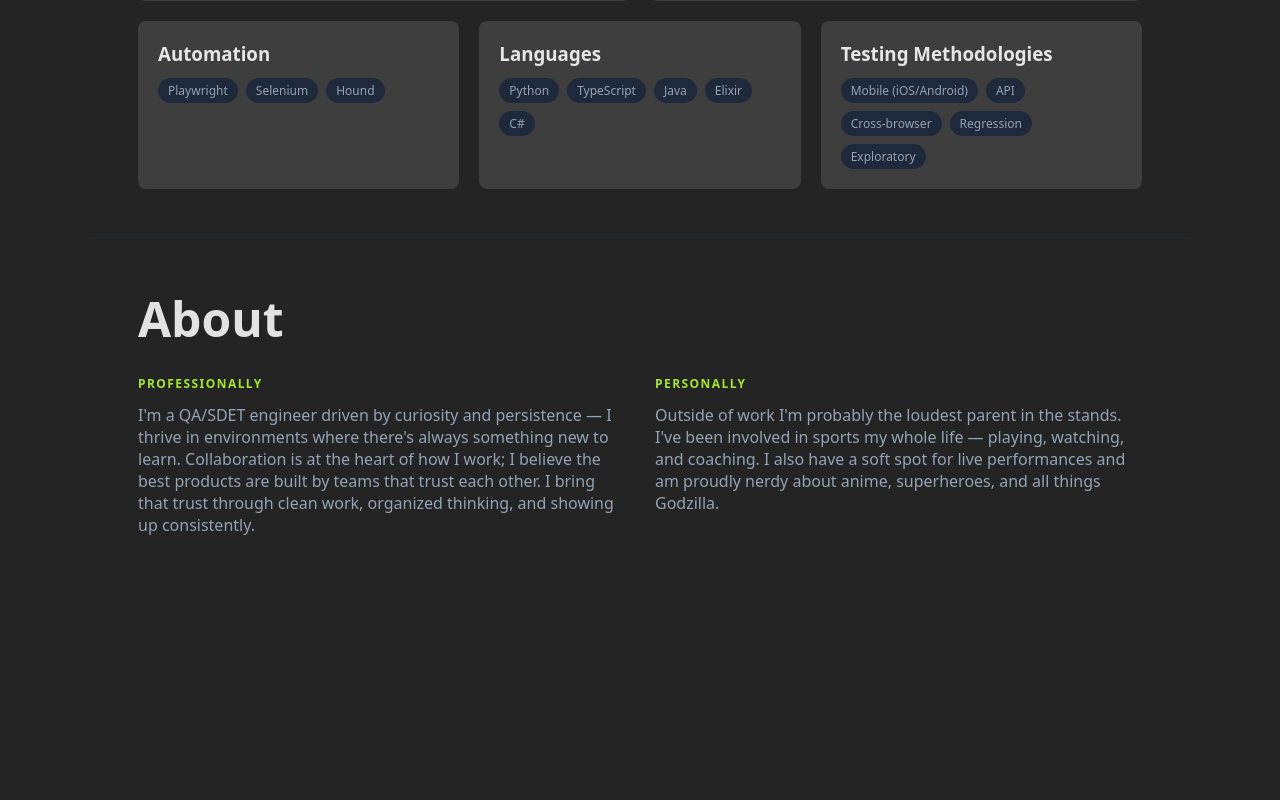
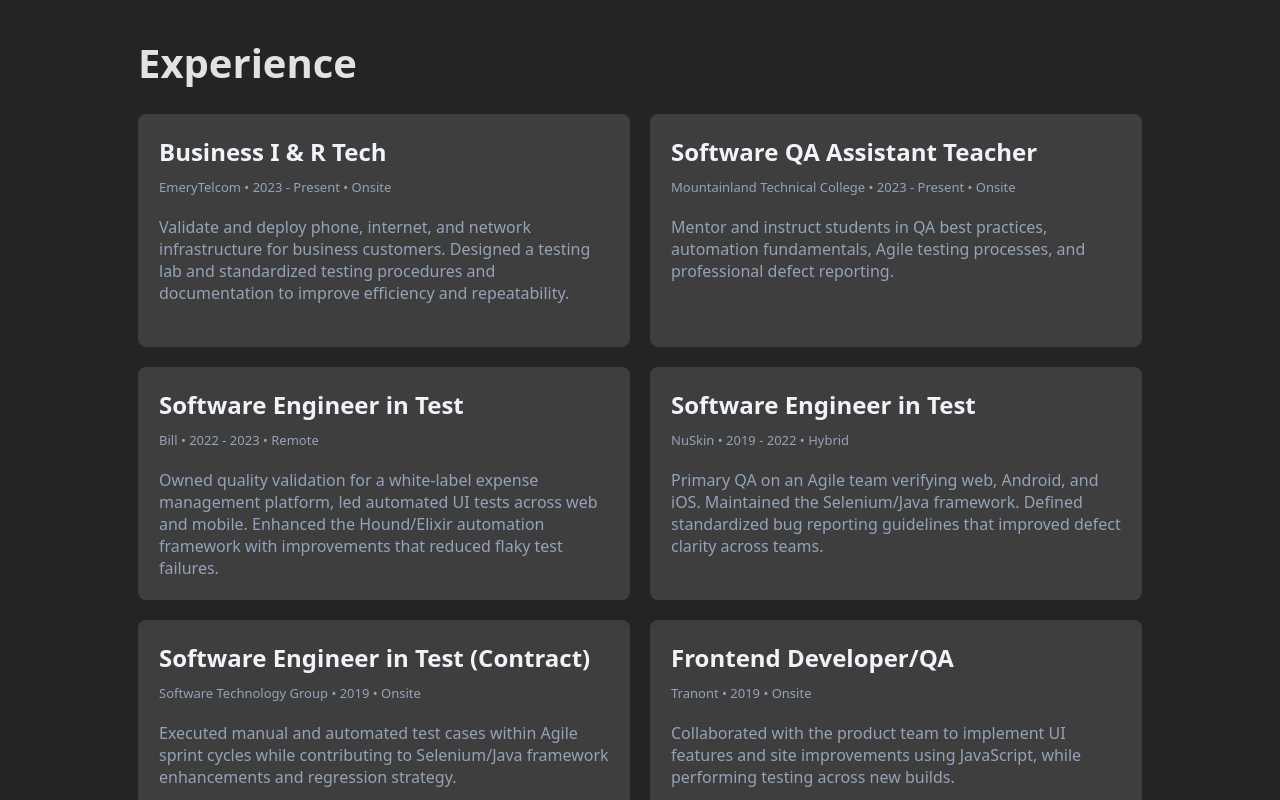
Before and after one commit to vernko/my-portfolio, a React (Vite) app: page / in a window 1280 px wide. Shown: the part 1660-2460 px from the top of the page. Before the commit the page ends 2244 px from the top, so only its background shows below. Built offline with nearby package versions, Linux system fonts and the light colour scheme.

Commit message:
feat: build experience section
Resolves #5

```diff
--- a/src/App.jsx
+++ b/src/App.jsx
@@ -1,4 +1,5 @@
 import About from './components/About'
+import Experience from './components/Experience'
 import Hero from './components/Hero'
 import Nav from './components/Nav'
 import Projects from './components/Projects'
@@ -15,9 +16,10 @@
         location="Huntington, Utah"
       />
       <div className="app-wrapper">
+        <About />
+        <Skills />
+        <Experience />
         <Projects />
-        <Skills />
-        <About />
       </div>
     </div>
   )
--- a/src/components/About.css
+++ b/src/components/About.css
@@ -1,5 +1,4 @@
 .about {
-    padding: 48px;
     border-top: 1px solid #1e293b;
 }
 
--- /dev/null
+++ b/src/components/Experience.css
@@ -0,0 +1,52 @@
+.experience {
+    border-top: 1px solid #1e293b;
+    padding: 48px;
+}
+
+.experience h1 {
+    font-size: 2.5rem;
+    margin-bottom: 24px;
+}
+
+.experience-grid {
+    display: grid;
+    grid-template-columns: repeat(2, 1fr);
+    grid-template-rows: repeat(3, 1fr);
+    gap: 20px;
+}
+
+.experience-card {
+    background: rgba(65, 65, 65, 0.92);
+    padding: 20px;
+    border-radius: 8px;
+    border: 1px solid transparent;
+    transition: border-color 0.2s;
+}
+
+.experience-card:hover {
+    border: 1px solid #a3e635;
+}
+
+.experience-card-description {
+    color: #94a3b8;
+}
+
+.experience-card-middle {
+    padding-bottom: 20px;
+    font-size: small;
+    color: #94a3b8;
+}
+
+.experience-card-middle span::after {
+    content: " • ";
+    display: inline;
+}
+
+.experience-card-middle span:last-child::after {
+    content: none;
+}
+
+.experience-card-title {
+    padding-bottom: 10px;
+    color: #f1f5f9;
+}
--- /dev/null
+++ b/src/components/Experience.jsx
@@ -0,0 +1,72 @@
+import './Experience.css'
+
+const EXPERIENCES = [
+    {
+        title: 'Business I & R Tech',
+        company: 'EmeryTelcom',
+        date: '2023 - Present',
+        location: 'Onsite',
+        description: 'Validate and deploy phone, internet, and network infrastructure for business customers. Designed a testing lab and standardized testing procedures and documentation to improve efficiency and repeatability.',
+    },
+        {
+        title: 'Software QA Assistant Teacher',
+        company: 'Mountainland Technical College',
+        date: '2023 - Present',
+        location: 'Onsite',
+        description: 'Mentor and instruct students in QA best practices, automation fundamentals, Agile testing processes, and professional defect reporting.',
+    },
+    {
+        title: 'Software Engineer in Test',
+        company: 'Bill',
+        date: '2022 - 2023',
+        location: 'Remote',
+        description: 'Owned quality validation for a white-label expense management platform, led automated UI tests across web and mobile. Enhanced the Hound/Elixir automation framework with improvements that reduced flaky test failures.',
+    },
+    {
+        title: 'Software Engineer in Test',
+        company: 'NuSkin',
+        date: '2019 - 2022',
+        location: 'Hybrid',
+        description: 'Primary QA on an Agile team verifying web, Android, and iOS. Maintained the Selenium/Java framework. Defined standardized bug reporting guidelines that improved defect clarity across teams.',
+    },
+    {
+        title: 'Software Engineer in Test (Contract)',
+        company: 'Software Technology Group',
+        date: '2019',
+        location: 'Onsite',
+        description: 'Executed manual and automated test cases within Agile sprint cycles while contributing to Selenium/Java framework enhancements and regression strategy.',
+    },
+    {
+        title: 'Frontend Developer/QA',
+        company: 'Tranont',
+        date: '2019',
+        location: 'Onsite',
+        description: 'Collaborated with the product team to implement UI features and site improvements using JavaScript, while performing testing across new builds.',
+    },
+]
+
+export default function Experience() {
+    return (
+        <section id="experience" className="experience">
+            <h1>Experience</h1>
+
+            <div className="experience-grid">
+                {EXPERIENCES.map((experience) => (
+                    <div key={`${experience.company}-${experience.title}`} className="experience-card">
+                        <div className="experience-card-title">
+                            <h2>{experience.title}</h2>
+                        </div>
+                        <div className="experience-card-middle">
+                            <span>{experience.company}</span>
+                            <span>{experience.date}</span>
+                            <span>{experience.location}</span>
+                        </div>
+                        <div className="experience-card-description">
+                            <p>{experience.description}</p>
+                        </div>
+                    </div>
+                ))}
+            </div>
+        </section>
+    )
+}
--- a/src/components/Hero.css
+++ b/src/components/Hero.css
@@ -25,4 +25,5 @@
   font-size: 18px;
   color: #94a3b8;
   max-width: 480px;
+  margin: 0 0 12px;
 }
--- a/src/components/Projects.css
+++ b/src/components/Projects.css
@@ -1,11 +1,11 @@
-.cards {
+.projects-grid {
     display: grid;
     grid-template-columns: repeat(2, minmax(300px, 500px));
     grid-gap: 20px;
     align-items: stretch;
 }
 
-.card {
+.project-card {
     background: rgba(65, 65, 65, 0.92);
     padding: 20px;
     margin: 5px;
@@ -13,23 +13,23 @@
     grid-template-rows: auto 1fr auto auto;
 }
 
-.card h2 {
+.project-card h2 {
     margin-top: 0;
     min-height: 40px;
 }
 
-.card span {
+.project-card span {
     margin-right: 8px;
 }
 
-.card-tech {
+.project-card-tech {
     display: flex;
     flex-wrap: wrap;
     align-items: center;
     gap: 5px;
 }
 
-.card-tech span {
+.project-card-tech span {
   background: #1e293b;
   color: #94a3b8;
     padding: 4px 10px;
@@ -37,19 +37,11 @@
     font-size: 12px;
 }
 
-.card-top {
-    flex: 1;
-}
-
-.card-bottom {
-    margin-top: 16px;
-}
-
-.card-link {
+.project-card-link {
     margin-top: 10px;
 }
 
-.card-link a {
+.project-card-link a {
     display: inline-block;
     border: 1px solid #334155;
     color: #e2e8f0;
@@ -63,7 +55,7 @@
     color: #e2e8f0;
 }
 
-.card-link a:hover {
+.project-card-link a:hover {
     border-color: #a3e635;
     color: #a3e635;
 }
@@ -74,4 +66,6 @@
 
 .projects h1 {
     font-size: 2.5rem;
+    text-align: right;
+    margin-bottom: 24px;
 }
--- a/src/components/Projects.jsx
+++ b/src/components/Projects.jsx
@@ -40,21 +40,21 @@
         <section id="projects" className="projects">
             <h1>Projects</h1>
 
-            <div className="cards">
+            <div className="projects-grid">
                 {PROJECTS.map((card) => (
-                    <div key={card.id} className="card">
-                        <div className="card-title">
+                    <div key={card.id} className="project-card">
+                        <div className="project-card-title">
                             <h2>{card.title}</h2>
                         </div>
-                        <div className="card-description">
+                        <div className="project-card-description">
                             <p>{card.description}</p>
                         </div>
-                        <div className="card-tech">
+                        <div className="project-card-tech">
                             {card.tech.map((tech) => (
                             <span key={tech}>{tech}</span>
                             ))}
                         </div>
-                        <div className="card-link">
+                        <div className="project-card-link">
                             <a href={card.link} target="_blank">View Project</a>
                         </div>
                     </div>
--- a/src/components/Skills.css
+++ b/src/components/Skills.css
@@ -5,6 +5,7 @@
 .skills h2 {
     text-align: right;
     font-size: 2.5rem;
+    margin-bottom: 24px;
 }
 
 .skills-grid {
--- a/src/components/Skills.jsx
+++ b/src/components/Skills.jsx
@@ -30,7 +30,7 @@
 
             <div className="skills-grid">
                 {SKILLS.map((skill) => (
-                    <div key={skill.id} className="skill-card">
+                    <div key={skill.category} className="skill-card">
                         <h3>{skill.category}</h3>
 
                         <div className="card-tech">
```
